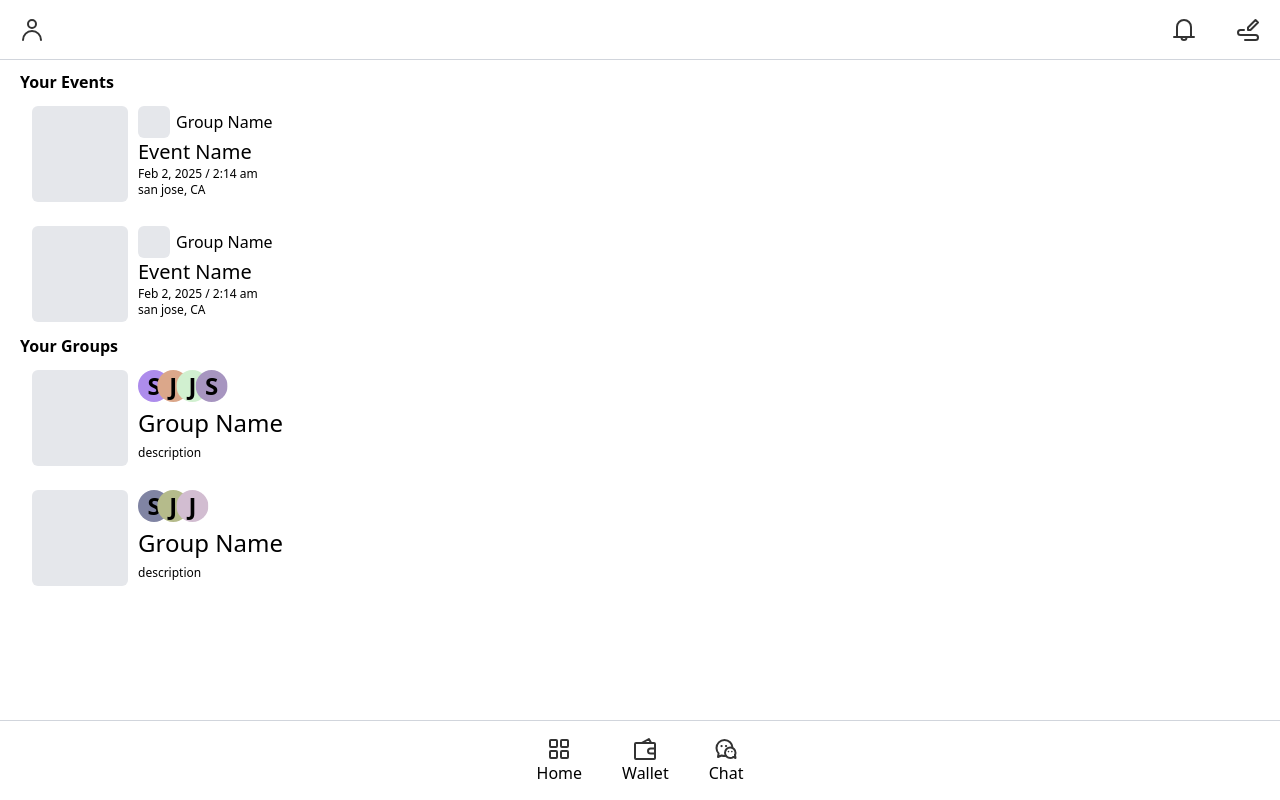
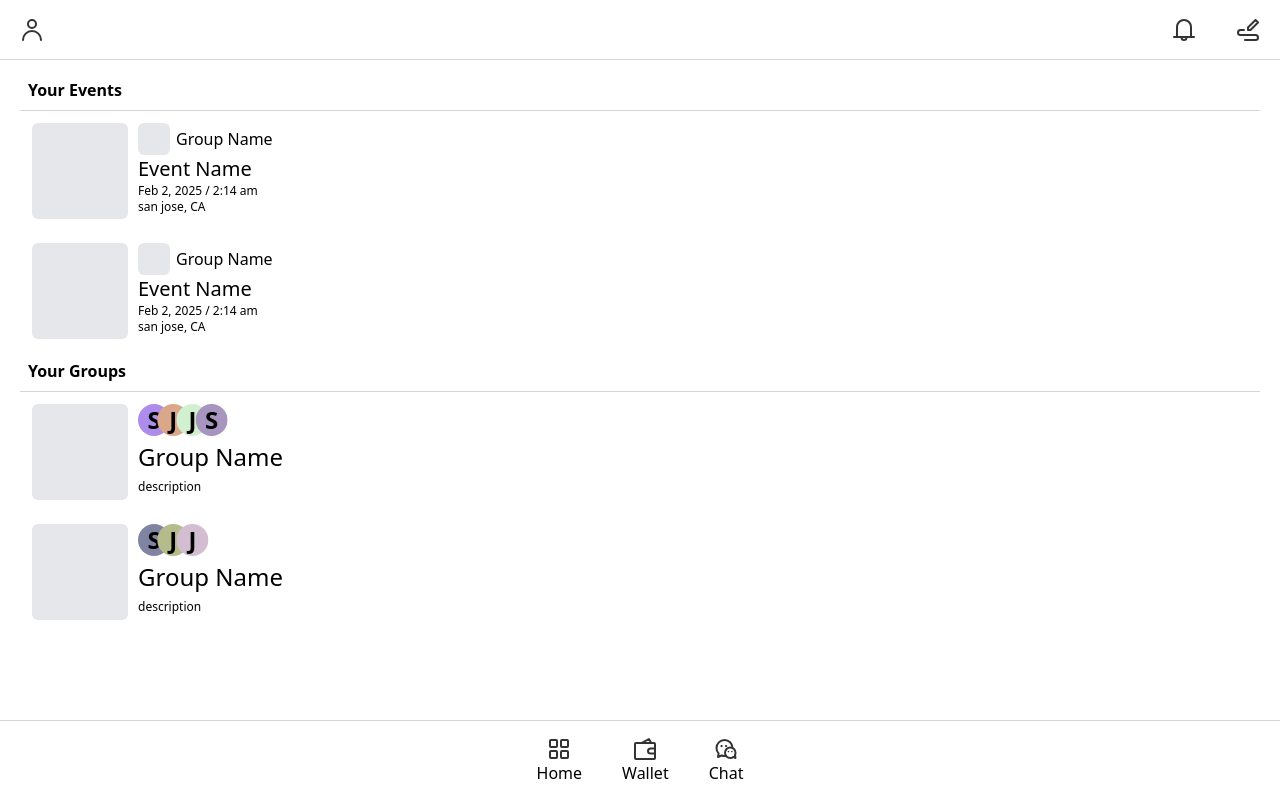
Before and after one commit to strallia/devweek-frontend, a React (Vite) app: page / in a window 1280 px wide. Built offline with nearby package versions, Linux system fonts and the light colour scheme.

Commit message:
feat: underline list title

```diff
--- a/src/pages/Home/List.jsx
+++ b/src/pages/Home/List.jsx
@@ -77,7 +77,7 @@
 const List = ({ title, items, type }) => {
   return (
     <div>
-      <h1 className="font-bold">{title}</h1>
+      <h1 className="font-bold border-b border-gray-300 p-2">{title}</h1>
       <ul>
         {items.map((item, index) => {
           return (
```
